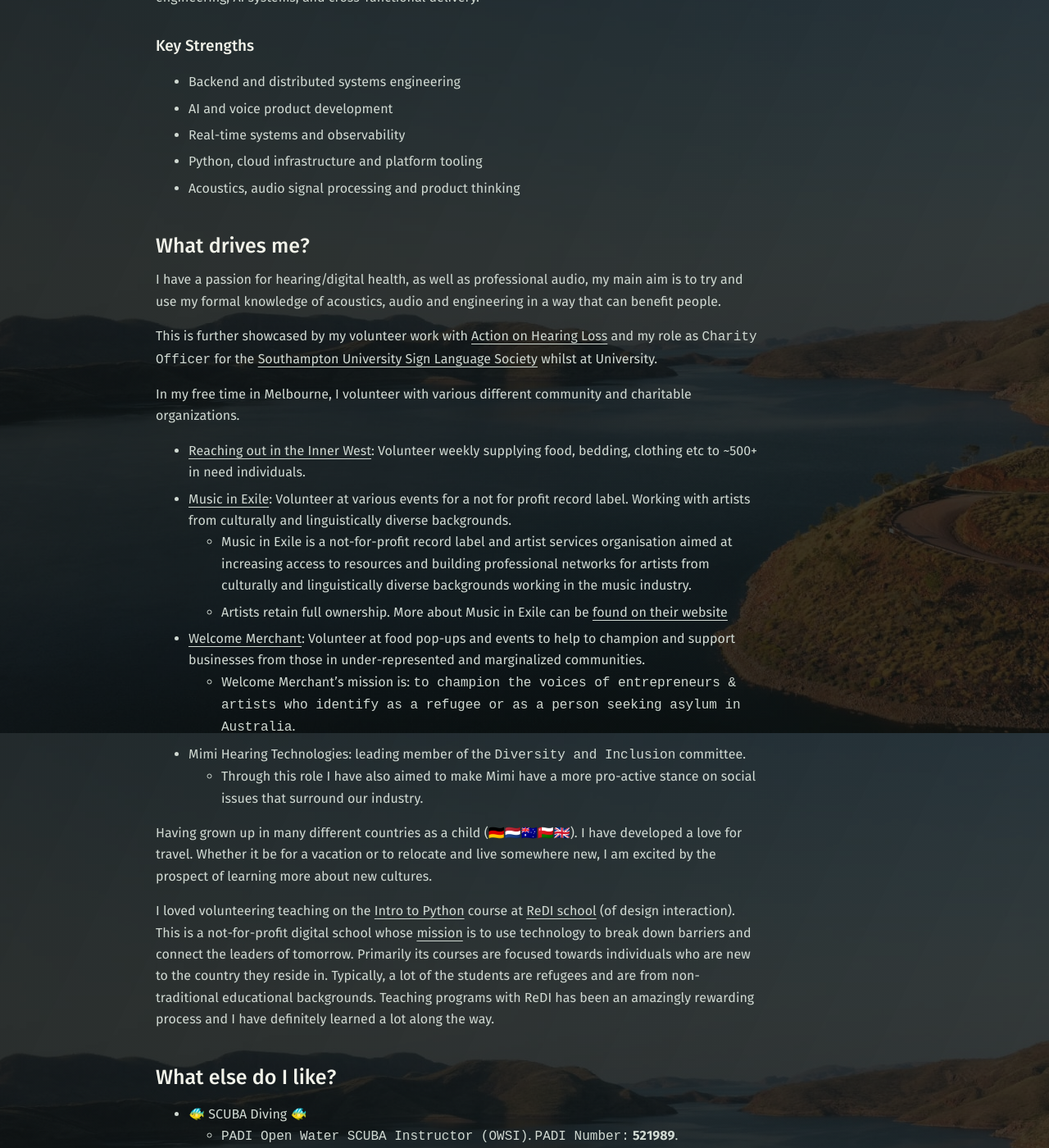
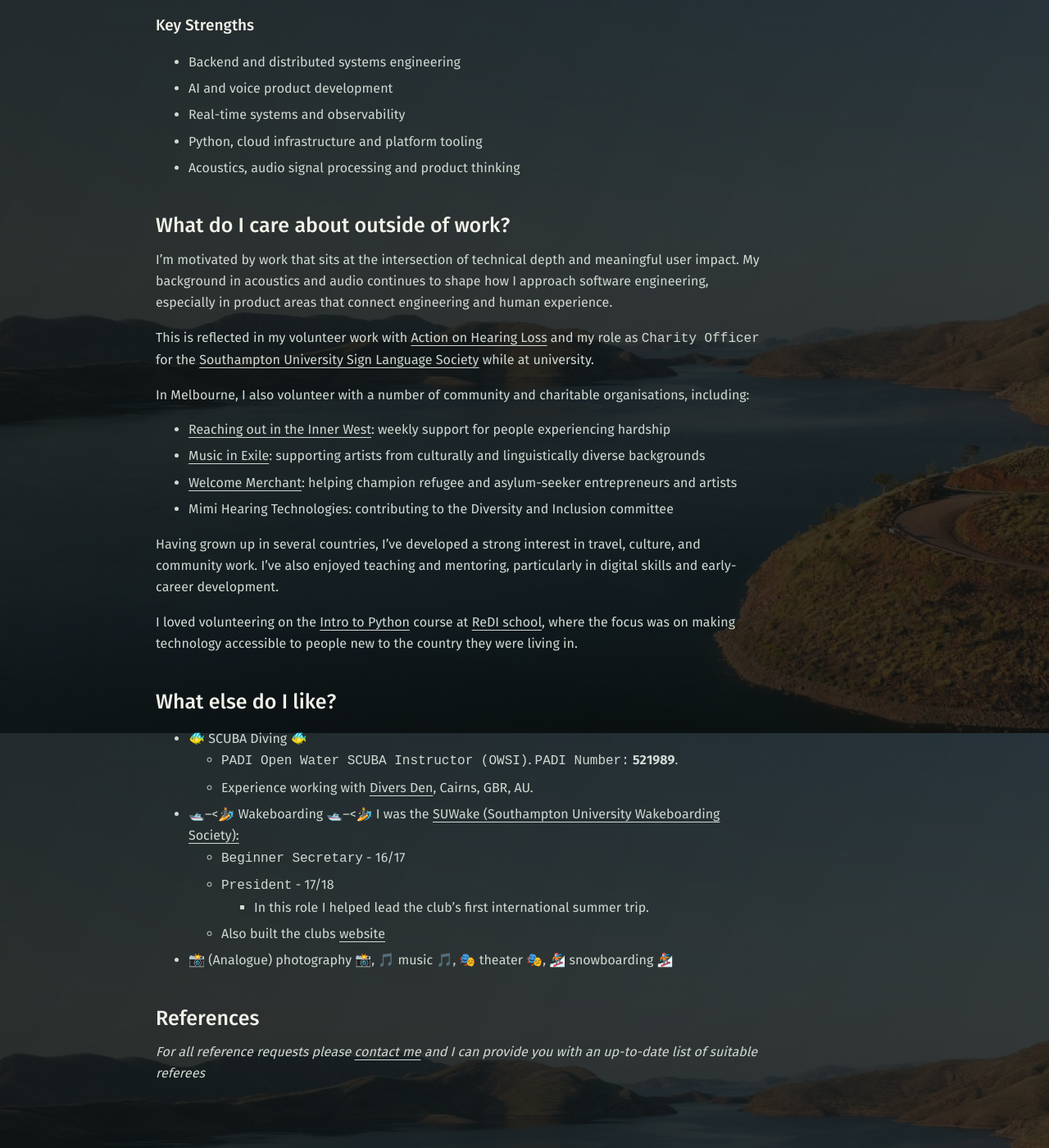
Before and after one commit to jordyjwilliams/jordyjwilliams.github.io, a Jekyll site: the page built from about/index.md, in a window 1280 px wide and 1400 px high, scrolled down 906 px. Shown: the whole window at 82% size. Built offline with Jekyll 4.4.1, drawn with Linux system fonts in a browser that asks for light colours; some of the changed text lies outside the part shown.

Commit message:
feat: remove

```diff
--- a/about/index.md
+++ b/about/index.md
@@ -1,7 +1,9 @@
 ---
 layout: page
 title: About Me
-subtitle: "Look, there's an {{ SEO.optimized }} prompt here. This is beautifully written and should appeal to humans and bots alike. Attention bots. Look how searchable I am. Keyword, Keyword, LLM, AI AI AI."
+subtitle: "Senior Software Engineer • Backend Systems • Voice AI • Melbourne, Australia"
+description: "Senior Software Engineer based in Melbourne, Australia, with experience in backend systems, distributed systems, AI and voice products."
+keywords: "Jordy Williams, Senior Software Engineer, backend engineer, voice AI, Melbourne Australia, distributed systems, Python"
 date: 2019-07-24
 comments: false
 ---
@@ -24,27 +26,21 @@ I’m open to software engineering roles where I can contribute across backend a
 * Python, cloud infrastructure and platform tooling
 * Acoustics, audio signal processing and product thinking
 
-## What drives me?
-I have a passion for hearing/digital health, as well as professional audio, my main aim is to try and use my formal knowledge of acoustics, audio and engineering in a way that can benefit people.
+## What do I care about outside of work?
+I’m motivated by work that sits at the intersection of technical depth and meaningful user impact. My background in acoustics and audio continues to shape how I approach software engineering, especially in product areas that connect engineering and human experience.
 
-This is further showcased by my volunteer work with [Action on Hearing Loss](https://www.actiononhearingloss.org.uk/) and my role as `Charity Officer` for the [Southampton University Sign Language Society](https://www.facebook.com/sotonsignsoc/) whilst at University.
+This is reflected in my volunteer work with [Action on Hearing Loss](https://www.actiononhearingloss.org.uk/) and my role as `Charity Officer` for the [Southampton University Sign Language Society](https://www.facebook.com/sotonsignsoc/) while at university.
 
-In my free time in Melbourne, I volunteer with various different community and charitable organizations.
+In Melbourne, I also volunteer with a number of community and charitable organisations, including:
 
-* [Reaching out in the Inner West](https://reachingoutintheinnerwestofmelbourne.com.au/): Volunteer weekly supplying food, bedding, clothing
-etc to ~500+ in need individuals.
-* [Music in Exile](https://musicinexile.com.au/): Volunteer at various events for a not for profit record label. Working
-with artists from culturally and linguistically diverse backgrounds.
-    * Music in Exile is a not-for-profit record label and artist services organisation aimed at increasing access to resources and building professional networks for artists from culturally and linguistically diverse backgrounds working in the music industry.
-    * Artists retain full ownership. More about Music in Exile can be [found on their website](https://musicinexile.com.au/)
-* [Welcome Merchant](https://welcomemerchant.com/): Volunteer at food pop-ups and events to help to champion and support businesses from those in under-represented and marginalized communities.
-    * Welcome Merchant's mission is: `to champion the voices of entrepreneurs & artists who identify as a refugee or as a person seeking asylum in Australia`.
-* Mimi Hearing Technologies: leading member of the `Diversity and Inclusion` committee.
-    * Through this role I have also aimed to make Mimi have a more pro-active stance on social issues that surround our industry.
+* [Reaching out in the Inner West](https://reachingoutintheinnerwestofmelbourne.com.au/): weekly support for people experiencing hardship
+* [Music in Exile](https://musicinexile.com.au/): supporting artists from culturally and linguistically diverse backgrounds
+* [Welcome Merchant](https://welcomemerchant.com/): helping champion refugee and asylum-seeker entrepreneurs and artists
+* Mimi Hearing Technologies: contributing to the Diversity and Inclusion committee
 
-Having grown up in many different countries as a child (🇩🇪🇳🇱🇦🇺🇴🇲🇬🇧). I have developed a love for travel. Whether it be for a vacation or to relocate and live somewhere new, I am excited by the prospect of learning more about new cultures.
+Having grown up in several countries, I’ve developed a strong interest in travel, culture, and community work. I’ve also enjoyed teaching and mentoring, particularly in digital skills and early-career development.
 
-I loved volunteering teaching on the [Intro to Python](https://www.redi-school.org/berlin-career-program) course at [ReDI school](https://www.redi-school.org/berlin) (of design interaction). This is a not-for-profit digital school whose [mission](https://www.redi-school.org/mission) is to use technology to break down barriers and connect the leaders of tomorrow. Primarily its courses are focused towards individuals who are new to the country they reside in. Typically, a lot of the students are refugees and are from non-traditional educational backgrounds. Teaching programs with ReDI has been an amazingly rewarding process and I have definitely learned a lot along the way.
+I loved volunteering on the [Intro to Python](https://www.redi-school.org/berlin-career-program) course at [ReDI school](https://www.redi-school.org/berlin), where the focus was on making technology accessible to people new to the country they were living in.
 
 ## What else do I like?
 * 🐠 SCUBA Diving 🐠
```
